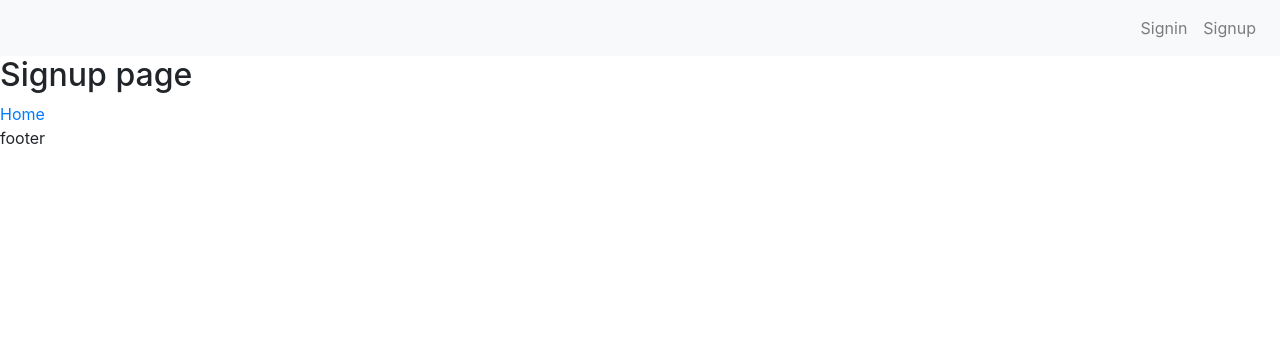
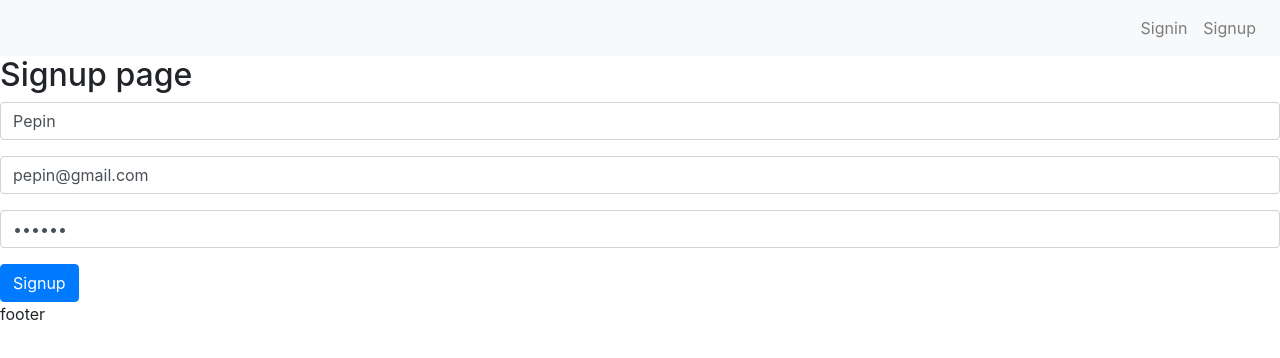
Before and after one commit to LuisCusihuaman/seoblog, a Next.js app in the folder frontend/: page /signup in a window 1280 px wide. Shown: the top 358 px of the page. Built offline with nearby package versions, Linux system fonts and the light colour scheme.

Commit message:
feat: signup form

```diff
--- /dev/null
+++ b/frontend/components/auth/SignupComponent.js
@@ -0,0 +1,67 @@
+import { useState } from 'react';
+
+const SignupComponent = () => {
+  const [values, setValues] = useState({
+    name: 'Pepin',
+    email: 'pepin@gmail.com',
+    password: '123456',
+    error: '',
+    loading: false,
+    message: '',
+    showForm: true,
+  });
+
+  const { name, email, password, error, loading, message, showForm } = values;
+
+  const handleSubmit = (e) => {
+    e.preventDefault();
+    console.table({ name, email, password, error, loading, message, showForm });
+  };
+
+  const handleChange = (name) => (e) => {
+    setValues({ ...values, error: false, [name]: e.target.value });
+  };
+
+  const signupForm = () => {
+    return (
+      <form onSubmit={handleSubmit}>
+        <div className="form-group">
+          <input
+            value={name}
+            onChange={handleChange('name')}
+            type="text"
+            className="form-control"
+            placeholder="Type your name"
+          />
+        </div>
+
+        <div className="form-group">
+          <input
+            value={email}
+            onChange={handleChange('email')}
+            type="email"
+            className="form-control"
+            placeholder="Type your email"
+          />
+        </div>
+
+        <div className="form-group">
+          <input
+            value={password}
+            onChange={handleChange('password')}
+            type="password"
+            className="form-control"
+            placeholder="Type your password"
+          />
+        </div>
+
+        <div>
+          <button className="btn btn-primary">Signup</button>
+        </div>
+      </form>
+    );
+  };
+
+  return <>{signupForm()}</>;
+};
+export default SignupComponent;
--- a/frontend/pages/signup.js
+++ b/frontend/pages/signup.js
@@ -1,12 +1,11 @@
 import Layout from '../components/Layout';
 import Link from 'next/link';
+import SignupComponent from '../components/auth/SignupComponent';
 
 const Signup = () => (
   <Layout>
     <h2>Signup page</h2>
-    <Link href="/">
-      <a>Home</a>
-    </Link>
+    <SignupComponent />
   </Layout>
 );
 export default Signup;
```
